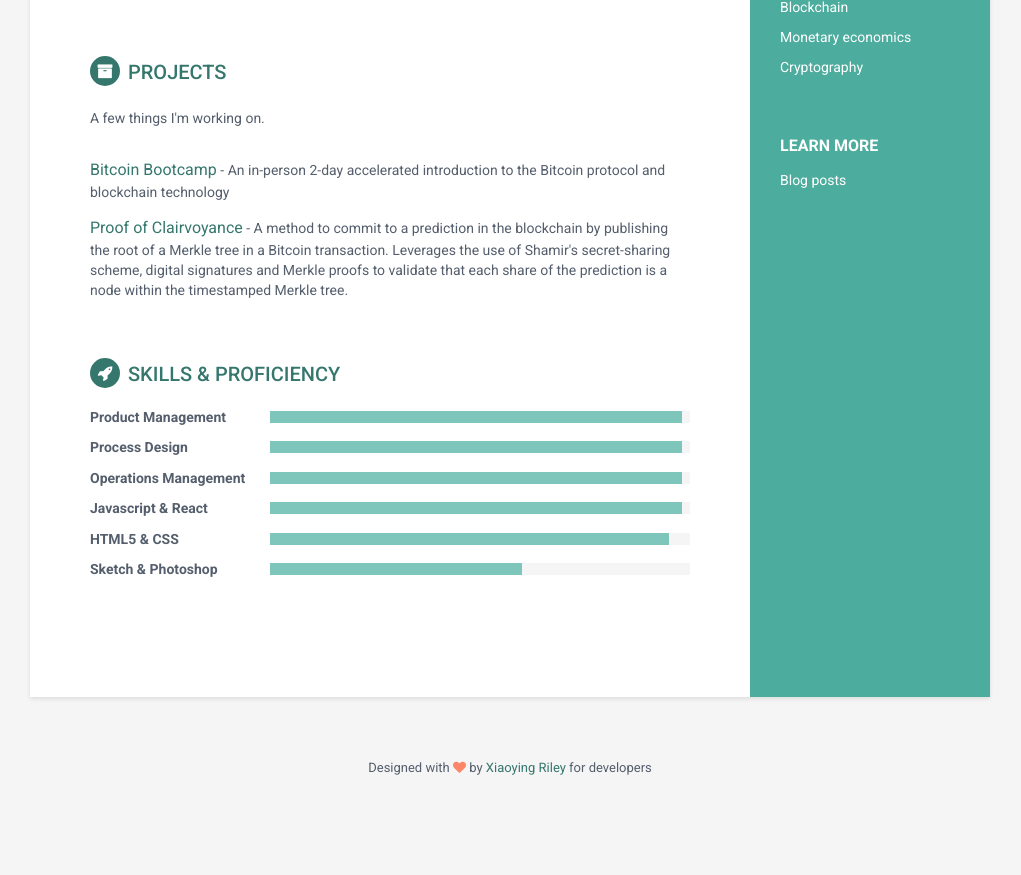
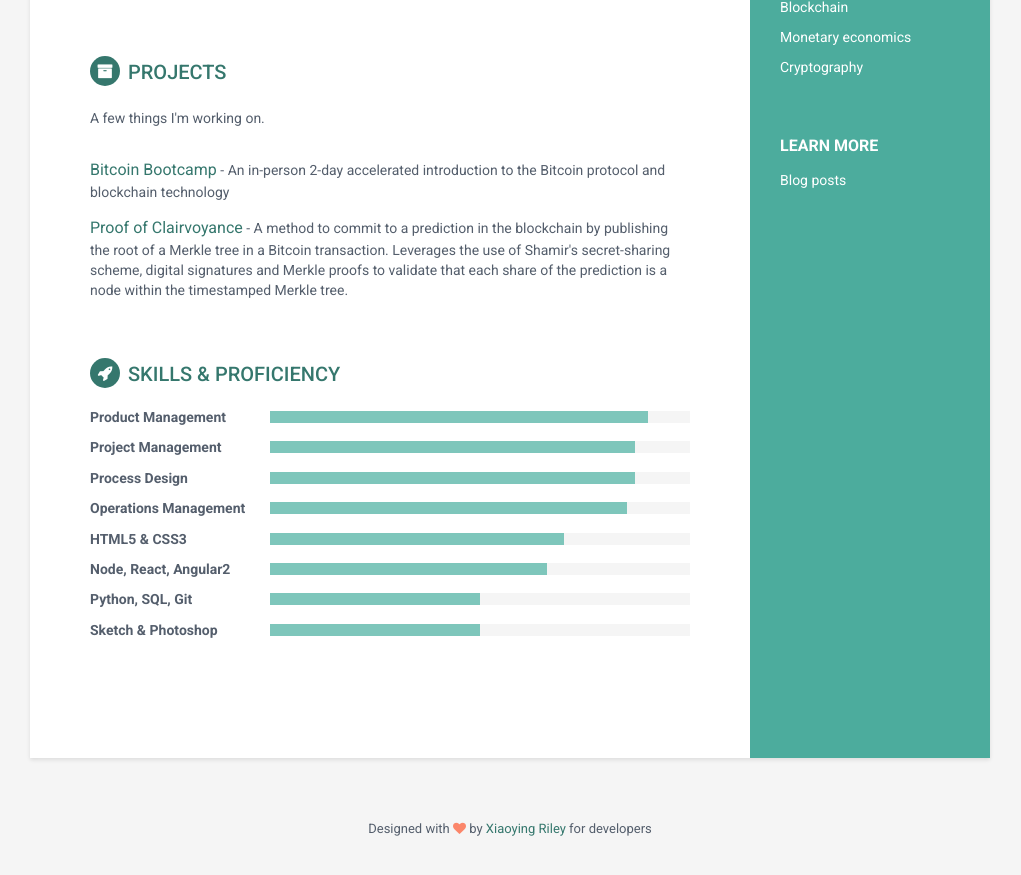
Before and after one commit to justinpobrien/justinpobrien.github.io, a Jekyll site: the page built from index.html, in a window 1280 px wide and 900 px high, scrolled down 1002 px. Shown: the top 875 px of the window, without its empty margins (130-1151 px from the left). Built offline with Jekyll 4.4.1, drawn with Linux system fonts in a browser that asks for light colours; comment, search, counter and statistics services are not loaded; before the commit the page ends 1841 px from its top, so only the background shows below that.

Commit message:
Update skills

```diff
--- a/_includes/skills.html
+++ b/_includes/skills.html
@@ -4,7 +4,15 @@
                     <div class="item">
                         <h3 class="level-title">Product Management</h3>
                         <div class="level-bar">
-                            <div class="level-bar-inner" data-level="98%">
+                            <div class="level-bar-inner" data-level="90%">
+                            </div>
+                        </div><!--//level-bar-->
+                    </div><!--//item-->
+
+                    <div class="item">
+                        <h3 class="level-title">Project Management</h3>
+                        <div class="level-bar">
+                            <div class="level-bar-inner" data-level="87%">
                             </div>
                         </div><!--//level-bar-->
                     </div><!--//item-->
@@ -12,7 +20,7 @@
                     <div class="item">
                         <h3 class="level-title">Process Design</h3>
                         <div class="level-bar">
-                            <div class="level-bar-inner" data-level="98%">
+                            <div class="level-bar-inner" data-level="87%">
                             </div>
                         </div><!--//level-bar-->
                     </div><!--//item-->
@@ -20,23 +28,31 @@
                     <div class="item">
                         <h3 class="level-title">Operations Management</h3>
                         <div class="level-bar">
-                            <div class="level-bar-inner" data-level="98%">
+                            <div class="level-bar-inner" data-level="85%">
                             </div>
                         </div><!--//level-bar-->
                     </div><!--//item-->
 
                     <div class="item">
-                        <h3 class="level-title">Javascript &amp; React</h3>
+                        <h3 class="level-title">HTML5 &amp; CSS3</h3>
                         <div class="level-bar">
-                            <div class="level-bar-inner" data-level="98%">
+                            <div class="level-bar-inner" data-level="70%">
                             </div>
                         </div><!--//level-bar-->
                     </div><!--//item-->
 
                     <div class="item">
-                        <h3 class="level-title">HTML5 &amp; CSS</h3>
+                        <h3 class="level-title">Node, React, Angular2</h3>
                         <div class="level-bar">
-                            <div class="level-bar-inner" data-level="95%">
+                            <div class="level-bar-inner" data-level="66%">
+                            </div>
+                        </div><!--//level-bar-->
+                    </div><!--//item-->
+
+                    <div class="item">
+                        <h3 class="level-title">Python, SQL, Git</h3>
+                        <div class="level-bar">
+                            <div class="level-bar-inner" data-level="50%">
                             </div>
                         </div><!--//level-bar-->
                     </div><!--//item-->
@@ -44,7 +60,7 @@
                     <div class="item">
                         <h3 class="level-title">Sketch &amp; Photoshop</h3>
                         <div class="level-bar">
-                            <div class="level-bar-inner" data-level="60%">
+                            <div class="level-bar-inner" data-level="50%">
                             </div>
                         </div><!--//level-bar-->
                     </div><!--//item-->
```
